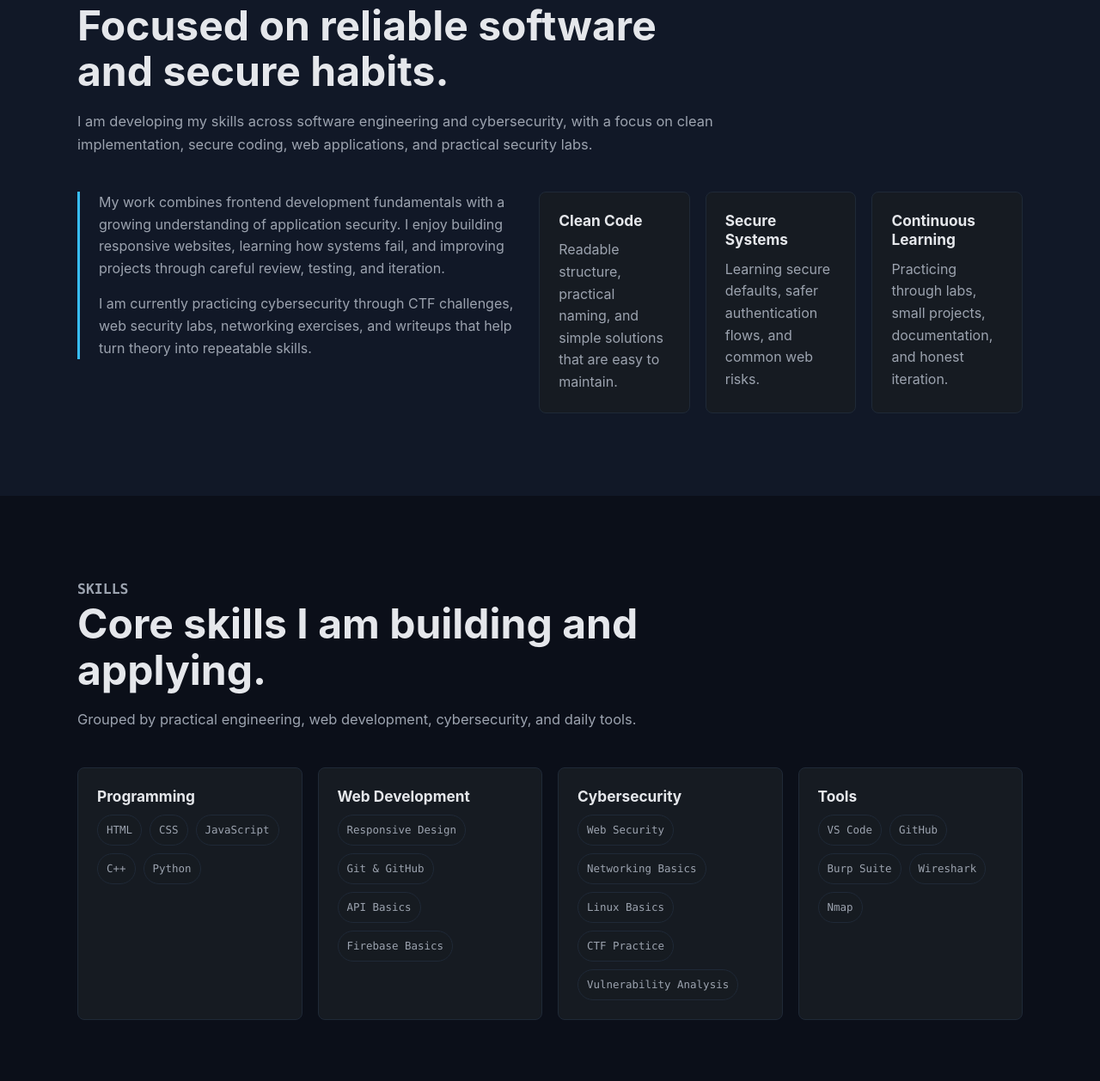
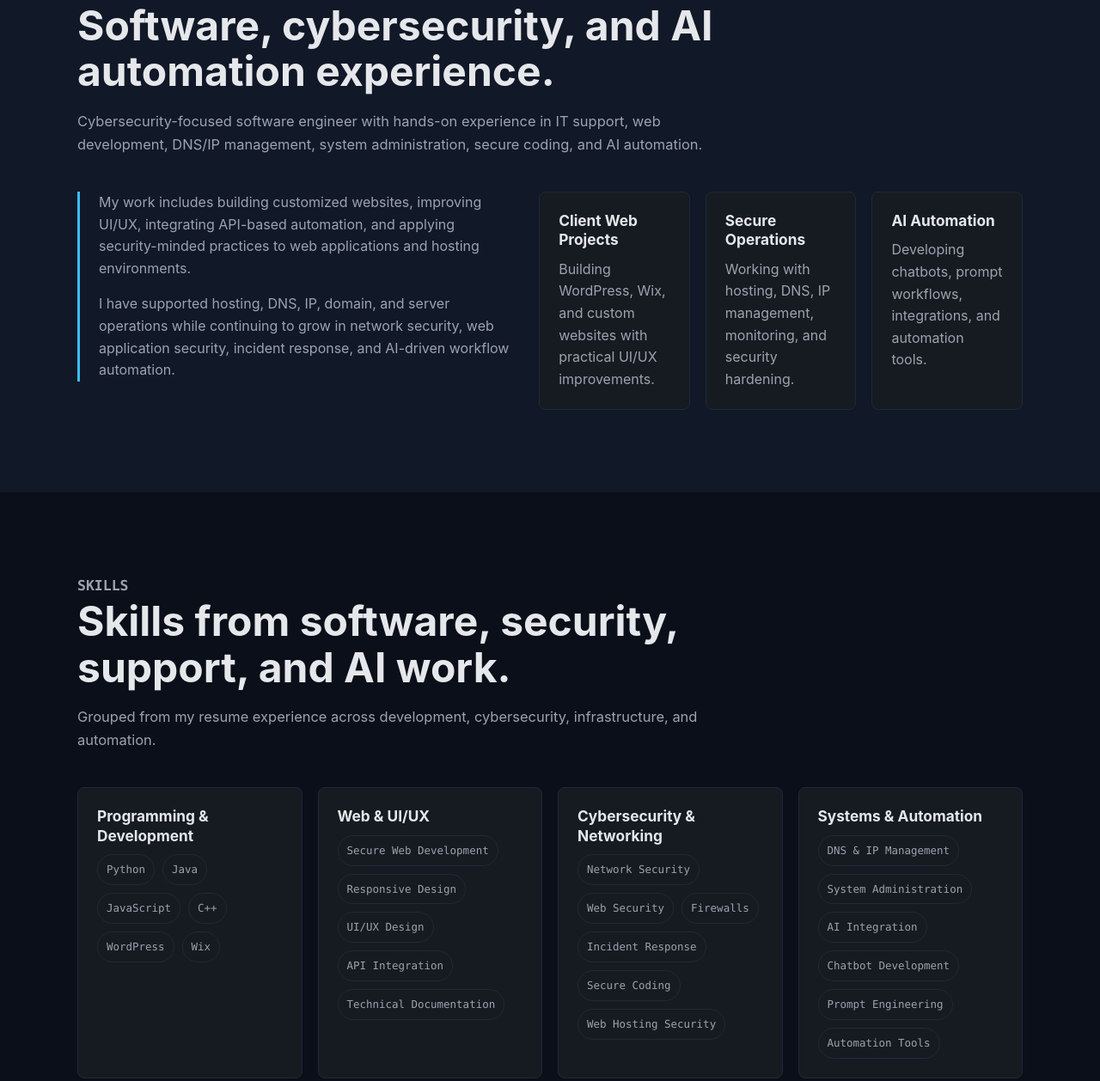
Before and after one commit to gitbukeishere/buke-portfolio, a plain HTML site: page index.html in a window 1280 px wide. Shown: the part 962-2220 px from the top of the page at 86% size. Drawn offline with Linux system fonts and the light colour scheme.

Commit message:
Update about and skills from resume

```diff
--- a/index.html
+++ b/index.html
@@ -102,38 +102,39 @@
         <div class="container">
           <div class="section-heading">
             <p class="eyebrow">About</p>
-            <h2 id="about-title">Focused on reliable software and secure habits.</h2>
+            <h2 id="about-title">Software, cybersecurity, and AI automation experience.</h2>
             <p>
-              I am developing my skills across software engineering and cybersecurity, with a focus on
-              clean implementation, secure coding, web applications, and practical security labs.
+              Cybersecurity-focused software engineer with hands-on experience in IT support, web
+              development, DNS/IP management, system administration, secure coding, and AI automation.
             </p>
           </div>
 
           <div class="about-grid">
             <div class="about-copy">
               <p>
-                My work combines frontend development fundamentals with a growing understanding of
-                application security. I enjoy building responsive websites, learning how systems fail,
-                and improving projects through careful review, testing, and iteration.
+                My work includes building customized websites, improving UI/UX, integrating API-based
+                automation, and applying security-minded practices to web applications and hosting
+                environments.
               </p>
               <p>
-                I am currently practicing cybersecurity through CTF challenges, web security labs,
-                networking exercises, and writeups that help turn theory into repeatable skills.
+                I have supported hosting, DNS, IP, domain, and server operations while continuing to
+                grow in network security, web application security, incident response, and AI-driven
+                workflow automation.
               </p>
             </div>
 
             <div class="highlight-grid" aria-label="Professional highlights">
               <article class="highlight-card">
-                <h3>Clean Code</h3>
-                <p>Readable structure, practical naming, and simple solutions that are easy to maintain.</p>
+                <h3>Client Web Projects</h3>
+                <p>Building WordPress, Wix, and custom websites with practical UI/UX improvements.</p>
               </article>
               <article class="highlight-card">
-                <h3>Secure Systems</h3>
-                <p>Learning secure defaults, safer authentication flows, and common web risks.</p>
+                <h3>Secure Operations</h3>
+                <p>Working with hosting, DNS, IP management, monitoring, and security hardening.</p>
               </article>
               <article class="highlight-card">
-                <h3>Continuous Learning</h3>
-                <p>Practicing through labs, small projects, documentation, and honest iteration.</p>
+                <h3>AI Automation</h3>
+                <p>Developing chatbots, prompt workflows, integrations, and automation tools.</p>
               </article>
             </div>
           </div>
@@ -144,51 +145,55 @@
         <div class="container">
           <div class="section-heading">
             <p class="eyebrow">Skills</p>
-            <h2 id="skills-title">Core skills I am building and applying.</h2>
-            <p>Grouped by practical engineering, web development, cybersecurity, and daily tools.</p>
+            <h2 id="skills-title">Skills from software, security, support, and AI work.</h2>
+            <p>Grouped from my resume experience across development, cybersecurity, infrastructure, and automation.</p>
           </div>
 
           <div class="skills-grid">
             <article class="skill-card">
-              <h3>Programming</h3>
+              <h3>Programming & Development</h3>
               <div class="tag-group">
-                <span>HTML</span>
-                <span>CSS</span>
+                <span>Python</span>
+                <span>Java</span>
                 <span>JavaScript</span>
                 <span>C++</span>
-                <span>Python</span>
+                <span>WordPress</span>
+                <span>Wix</span>
               </div>
             </article>
 
             <article class="skill-card">
-              <h3>Web Development</h3>
+              <h3>Web & UI/UX</h3>
               <div class="tag-group">
+                <span>Secure Web Development</span>
                 <span>Responsive Design</span>
-                <span>Git & GitHub</span>
-                <span>API Basics</span>
-                <span>Firebase Basics</span>
+                <span>UI/UX Design</span>
+                <span>API Integration</span>
+                <span>Technical Documentation</span>
               </div>
             </article>
 
             <article class="skill-card">
-              <h3>Cybersecurity</h3>
+              <h3>Cybersecurity & Networking</h3>
               <div class="tag-group">
+                <span>Network Security</span>
                 <span>Web Security</span>
-                <span>Networking Basics</span>
-                <span>Linux Basics</span>
-                <span>CTF Practice</span>
-                <span>Vulnerability Analysis</span>
+                <span>Firewalls</span>
+                <span>Incident Response</span>
+                <span>Secure Coding</span>
+                <span>Web Hosting Security</span>
               </div>
             </article>
 
             <article class="skill-card">
-              <h3>Tools</h3>
+              <h3>Systems & Automation</h3>
               <div class="tag-group">
-                <span>VS Code</span>
-                <span>GitHub</span>
-                <span>Burp Suite</span>
-                <span>Wireshark</span>
-                <span>Nmap</span>
+                <span>DNS & IP Management</span>
+                <span>System Administration</span>
+                <span>AI Integration</span>
+                <span>Chatbot Development</span>
+                <span>Prompt Engineering</span>
+                <span>Automation Tools</span>
               </div>
             </article>
           </div>
--- a/js/main.js
+++ b/js/main.js
@@ -47,35 +47,50 @@ const translations = {
     "hero.badge3": "Problem Solving",
     "hero.status": "Building practical software and security projects",
     "about.eyebrow": "About",
-    "about.title": "Focused on reliable software and secure habits.",
+    "about.title": "Software, cybersecurity, and AI automation experience.",
     "about.summary":
-      "I am developing my skills across software engineering and cybersecurity, with a focus on clean implementation, secure coding, web applications, and practical security labs.",
+      "Cybersecurity-focused software engineer with hands-on experience in IT support, web development, DNS/IP management, system administration, secure coding, and AI automation.",
     "about.copy1":
-      "My work combines frontend development fundamentals with a growing understanding of application security. I enjoy building responsive websites, learning how systems fail, and improving projects through careful review, testing, and iteration.",
+      "My work includes building customized websites, improving UI/UX, integrating API-based automation, and applying security-minded practices to web applications and hosting environments.",
     "about.copy2":
-      "I am currently practicing cybersecurity through CTF challenges, web security labs, networking exercises, and writeups that help turn theory into repeatable skills.",
-    "about.card1.title": "Clean Code",
-    "about.card1.text": "Readable structure, practical naming, and simple solutions that are easy to maintain.",
-    "about.card2.title": "Secure Systems",
-    "about.card2.text": "Learning secure defaults, safer authentication flows, and common web risks.",
-    "about.card3.title": "Continuous Learning",
-    "about.card3.text": "Practicing through labs, small projects, documentation, and honest iteration.",
+      "I have supported hosting, DNS, IP, domain, and server operations while continuing to grow in network security, web application security, incident response, and AI-driven workflow automation.",
+    "about.card1.title": "Client Web Projects",
+    "about.card1.text": "Building WordPress, Wix, and custom websites with practical UI/UX improvements.",
+    "about.card2.title": "Secure Operations",
+    "about.card2.text": "Working with hosting, DNS, IP management, monitoring, and security hardening.",
+    "about.card3.title": "AI Automation",
+    "about.card3.text": "Developing chatbots, prompt workflows, integrations, and automation tools.",
     "skills.eyebrow": "Skills",
-    "skills.title": "Core skills I am building and applying.",
-    "skills.summary": "Grouped by practical engineering, web development, cybersecurity, and daily tools.",
-    "skills.programming": "Programming",
-    "skills.web": "Web Development",
-    "skills.cyber": "Cybersecurity",
-    "skills.tools": "Tools",
+    "skills.title": "Skills from software, security, support, and AI work.",
+    "skills.summary":
+      "Grouped from my resume experience across development, cybersecurity, infrastructure, and automation.",
+    "skills.programming": "Programming & Development",
+    "skills.web": "Web & UI/UX",
+    "skills.cyber": "Cybersecurity & Networking",
+    "skills.tools": "Systems & Automation",
+    "skills.python": "Python",
+    "skills.java": "Java",
+    "skills.javascript": "JavaScript",
+    "skills.cpp": "C++",
+    "skills.wordpress": "WordPress",
+    "skills.wix": "Wix",
+    "skills.secureWebDevelopment": "Secure Web Development",
     "skills.responsive": "Responsive Design",
-    "skills.git": "Git & GitHub",
-    "skills.api": "API Basics",
-    "skills.firebase": "Firebase Basics",
+    "skills.uiux": "UI/UX Design",
+    "skills.apiIntegration": "API Integration",
+    "skills.technicalDocs": "Technical Documentation",
+    "skills.networkSecurity": "Network Security",
     "skills.webSecurity": "Web Security",
-    "skills.networking": "Networking Basics",
-    "skills.linux": "Linux Basics",
-    "skills.ctf": "CTF Practice",
-    "skills.vulnerability": "Vulnerability Analysis",
+    "skills.firewalls": "Firewalls",
+    "skills.incidentResponse": "Incident Response",
+    "skills.secureCoding": "Secure Coding",
+    "skills.webHostingSecurity": "Web Hosting Security",
+    "skills.dnsIp": "DNS & IP Management",
+    "skills.systemAdmin": "System Administration",
+    "skills.aiIntegration": "AI Integration",
+    "skills.chatbotDevelopment": "Chatbot Development",
+    "skills.promptEngineering": "Prompt Engineering",
+    "skills.automationTools": "Automation Tools",
     "projects.eyebrow": "Projects",
     "projects.title": "Selected live website projects.",
     "projects.summary":
@@ -192,35 +207,49 @@ const translations = {
     "hero.badge3": "Асуудал шийдвэрлэх",
     "hero.status": "Програм хангамж болон аюулгүй байдлын практик төслүүд бүтээж байна",
     "about.eyebrow": "Тухай",
-    "about.title": "Найдвартай програм хангамж, аюулгүй дадалд төвлөрдөг.",
+    "about.title": "Програм хангамж, кибер аюулгүй байдал, AI automation туршлага.",
     "about.summary":
-      "Би програм хангамжийн инженерчлэл болон кибер аюулгүй байдлын ур чадвараа хөгжүүлж, цэвэр хэрэгжүүлэлт, secure coding, вэб аппликейшн, практик security lab-д анхаарч байна.",
+      "IT support, web development, DNS/IP management, system administration, secure coding, AI automation дээр ажилласан туршлагатай cybersecurity-focused software engineer.",
     "about.copy1":
-      "Миний ажил frontend хөгжүүлэлтийн суурь мэдлэгийг аппликейшний аюулгүй байдлын ойлголттой хослуулдаг. Responsive website бүтээх, систем хэрхэн алдаа гаргадгийг ойлгох, review, testing, iteration-аар төслөө сайжруулах дуртай.",
+      "Миний ажил custom website бүтээх, UI/UX сайжруулах, API-based automation нэгтгэх, web application болон hosting environment-д security-minded practice хэрэгжүүлэхийг хамардаг.",
     "about.copy2":
-      "Одоогоор CTF сорилт, web security lab, networking дасгал болон writeup-уудаар кибер аюулгүй байдлыг практик дээр сурч байна.",
-    "about.card1.title": "Цэвэр код",
-    "about.card1.text": "Уншихад ойлгомжтой бүтэц, зөв нэршил, арчлахад хялбар энгийн шийдэл.",
-    "about.card2.title": "Аюулгүй систем",
-    "about.card2.text": "Secure default, илүү аюулгүй authentication flow, түгээмэл вэб эрсдэлүүдийг судалж байна.",
-    "about.card3.title": "Тасралтгүй суралцах",
-    "about.card3.text": "Lab, жижиг төсөл, documentation, бодит давталтаар ур чадвараа хөгжүүлж байна.",
+      "Би hosting, DNS, IP, domain, server operation support хийж байсан бөгөөд network security, web application security, incident response, AI-driven workflow automation чиглэлээр үргэлжлүүлэн хөгжиж байна.",
+    "about.card1.title": "Client Web Projects",
+    "about.card1.text": "WordPress, Wix, custom website бүтээж, practical UI/UX improvement хийдэг.",
+    "about.card2.title": "Secure Operations",
+    "about.card2.text": "Hosting, DNS, IP management, monitoring, security hardening дээр ажилласан.",
+    "about.card3.title": "AI Automation",
+    "about.card3.text": "Chatbot, prompt workflow, integration, automation tool хөгжүүлдэг.",
     "skills.eyebrow": "Ур чадвар",
-    "skills.title": "Бүтээж, ашиглаж буй гол ур чадварууд.",
-    "skills.summary": "Програмчлал, вэб хөгжүүлэлт, кибер аюулгүй байдал, өдөр тутмын хэрэгслүүдээр ангилсан.",
-    "skills.programming": "Програмчлал",
-    "skills.web": "Вэб хөгжүүлэлт",
-    "skills.cyber": "Кибер аюулгүй байдал",
-    "skills.tools": "Хэрэгслүүд",
+    "skills.title": "Software, security, support, AI ажлаас бүрдсэн ур чадварууд.",
+    "skills.summary": "Resume experience-ээс development, cybersecurity, infrastructure, automation чиглэлээр ангилсан.",
+    "skills.programming": "Programming & Development",
+    "skills.web": "Web & UI/UX",
+    "skills.cyber": "Cybersecurity & Networking",
+    "skills.tools": "Systems & Automation",
+    "skills.python": "Python",
+    "skills.java": "Java",
+    "skills.javascript": "JavaScript",
+    "skills.cpp": "C++",
+    "skills.wordpress": "WordPress",
+    "skills.wix": "Wix",
+    "skills.secureWebDevelopment": "Secure Web Development",
     "skills.responsive": "Responsive Design",
-    "skills.git": "Git & GitHub",
-    "skills.api": "API суурь",
-    "skills.firebase": "Firebase суурь",
+    "skills.uiux": "UI/UX Design",
+    "skills.apiIntegration": "API Integration",
+    "skills.technicalDocs": "Technical Documentation",
+    "skills.networkSecurity": "Network Security",
     "skills.webSecurity": "Вэб аюулгүй байдал",
-    "skills.networking": "Сүлжээний суурь",
-    "skills.linux": "Linux суурь",
-    "skills.ctf": "CTF дадлага",
-    "skills.vulnerability": "Эмзэг байдлын шинжилгээ",
+    "skills.firewalls": "Firewalls",
+    "skills.incidentResponse": "Incident Response",
+    "skills.secureCoding": "Secure Coding",
+    "skills.webHostingSecurity": "Web Hosting Security",
+    "skills.dnsIp": "DNS & IP Management",
+    "skills.systemAdmin": "System Administration",
+    "skills.aiIntegration": "AI Integration",
+    "skills.chatbotDevelopment": "Chatbot Development",
+    "skills.promptEngineering": "Prompt Engineering",
+    "skills.automationTools": "Automation Tools",
     "projects.eyebrow": "Төслүүд",
     "projects.title": "Сонгосон бодит вебсайт төслүүд.",
     "projects.summary": "Ecommerce, бизнес нетворк, олон улсын event communication-д зориулан бүтээсэн бодит вебсайтууд.",
@@ -342,15 +371,29 @@ const textBindings = [
   [".skill-card:nth-child(2) h3", "skills.web"],
   [".skill-card:nth-child(3) h3", "skills.cyber"],
   [".skill-card:nth-child(4) h3", "skills.tools"],
-  [".skill-card:nth-child(2) .tag-group span:nth-child(1)", "skills.responsive"],
-  [".skill-card:nth-child(2) .tag-group span:nth-child(2)", "skills.git"],
-  [".skill-card:nth-child(2) .tag-group span:nth-child(3)", "skills.api"],
-  [".skill-card:nth-child(2) .tag-group span:nth-child(4)", "skills.firebase"],
-  [".skill-card:nth-child(3) .tag-group span:nth-child(1)", "skills.webSecurity"],
-  [".skill-card:nth-child(3) .tag-group span:nth-child(2)", "skills.networking"],
-  [".skill-card:nth-child(3) .tag-group span:nth-child(3)", "skills.linux"],
-  [".skill-card:nth-child(3) .tag-group span:nth-child(4)", "skills.ctf"],
-  [".skill-card:nth-child(3) .tag-group span:nth-child(5)", "skills.vulnerability"],
+  [".skill-card:nth-child(1) .tag-group span:nth-child(1)", "skills.python"],
+  [".skill-card:nth-child(1) .tag-group span:nth-child(2)", "skills.java"],
+  [".skill-card:nth-child(1) .tag-group span:nth-child(3)", "skills.javascript"],
+  [".skill-card:nth-child(1) .tag-group span:nth-child(4)", "skills.cpp"],
+  [".skill-card:nth-child(1) .tag-group span:nth-child(5)", "skills.wordpress"],
+  [".skill-card:nth-child(1) .tag-group span:nth-child(6)", "skills.wix"],
+  [".skill-card:nth-child(2) .tag-group span:nth-child(1)", "skills.secureWebDevelopment"],
+  [".skill-card:nth-child(2) .tag-group span:nth-child(2)", "skills.responsive"],
+  [".skill-card:nth-child(2) .tag-group span:nth-child(3)", "skills.uiux"],
+  [".skill-card:nth-child(2) .tag-group span:nth-child(4)", "skills.apiIntegration"],
+  [".skill-card:nth-child(2) .tag-group span:nth-child(5)", "skills.technicalDocs"],
+  [".skill-card:nth-child(3) .tag-group span:nth-child(1)", "skills.networkSecurity"],
+  [".skill-card:nth-child(3) .tag-group span:nth-child(2)", "skills.webSecurity"],
+  [".skill-card:nth-child(3) .tag-group span:nth-child(3)", "skills.firewalls"],
+  [".skill-card:nth-child(3) .tag-group span:nth-child(4)", "skills.incidentResponse"],
+  [".skill-card:nth-child(3) .tag-group span:nth-child(5)", "skills.secureCoding"],
+  [".skill-card:nth-child(3) .tag-group span:nth-child(6)", "skills.webHostingSecurity"],
+  [".skill-card:nth-child(4) .tag-group span:nth-child(1)", "skills.dnsIp"],
+  [".skill-card:nth-child(4) .tag-group span:nth-child(2)", "skills.systemAdmin"],
+  [".skill-card:nth-child(4) .tag-group span:nth-child(3)", "skills.aiIntegration"],
+  [".skill-card:nth-child(4) .tag-group span:nth-child(4)", "skills.chatbotDevelopment"],
+  [".skill-card:nth-child(4) .tag-group span:nth-child(5)", "skills.promptEngineering"],
+  [".skill-card:nth-child(4) .tag-group span:nth-child(6)", "skills.automationTools"],
   ["#projects .section-heading .eyebrow", "projects.eyebrow"],
   ["#projects-title", "projects.title"],
   ["#projects .section-heading p:last-child", "projects.summary"],
```
